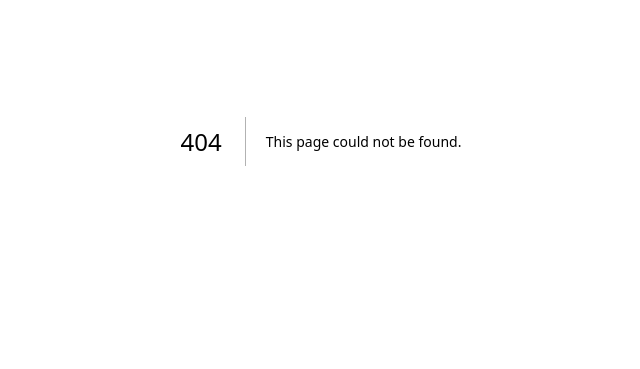
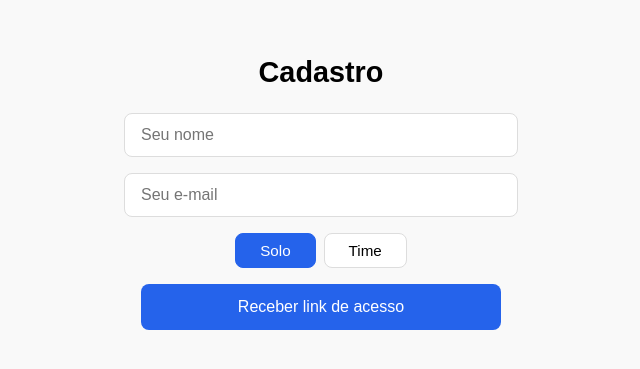
Before and after one commit to Caricaturi/tesouro-jdj, a Next.js app: page /register in a window 1280 px wide. Before the commit this address had no page. Shown: the part 259-628 px from the top of the page, without its empty margins (319-959 px from the left). Built offline with nearby package versions, Linux system fonts and the light colour scheme; no server answers.

Commit message:
Create register.js

```diff
--- /dev/null
+++ b/pages/register.js
@@ -0,0 +1,144 @@
+import { useState } from 'react'
+import { supabase } from '../lib/supabase'
+
+export default function Register() {
+  const [step, setStep] = useState('form') // 'form' | 'sent'
+  const [name, setName] = useState('')
+  const [email, setEmail] = useState('')
+  const [type, setType] = useState('solo')
+  const [teamName, setTeamName] = useState('')
+  const [error, setError] = useState('')
+  const [loading, setLoading] = useState(false)
+
+  async function handleSubmit() {
+    setError('')
+    if (!name || !email) return setError('Preencha todos os campos obrigatórios.')
+    if (type === 'team' && !teamName) return setError('Digite o nome do time.')
+
+    setLoading(true)
+
+    // Store registration data to use after magic link login
+    localStorage.setItem('register_data', JSON.stringify({ name, type, teamName }))
+
+    const { error: authError } = await supabase.auth.signInWithOtp({
+      email,
+      options: {
+        emailRedirectTo: `${window.location.origin}/welcome`
+      }
+    })
+
+    setLoading(false)
+
+    if (authError) return setError('Erro ao enviar o link. Tente novamente.')
+    setStep('sent')
+  }
+
+  if (step === 'sent') {
+    return (
+      <main style={styles.container}>
+        <h2 style={styles.title}>📬 Verifique seu e-mail</h2>
+        <p style={styles.subtitle}>
+          Enviamos um link de acesso para <strong>{email}</strong>.<br />
+          Clique nele para entrar na caça ao tesouro.
+        </p>
+      </main>
+    )
+  }
+
+  return (
+    <main style={styles.container}>
+      <h2 style={styles.title}>Cadastro</h2>
+
+      <input
+        style={styles.input}
+        placeholder="Seu nome"
+        value={name}
+        onChange={e => setName(e.target.value)}
+      />
+
+      <input
+        style={styles.input}
+        placeholder="Seu e-mail"
+        type="email"
+        value={email}
+        onChange={e => setEmail(e.target.value)}
+      />
+
+      <div style={styles.toggle}>
+        <button
+          style={{ ...styles.toggleBtn, ...(type === 'solo' ? styles.toggleActive : {}) }}
+          onClick={() => setType('solo')}
+        >
+          Solo
+        </button>
+        <button
+          style={{ ...styles.toggleBtn, ...(type === 'team' ? styles.toggleActive : {}) }}
+          onClick={() => setType('team')}
+        >
+          Time
+        </button>
+      </div>
+
+      {type === 'team' && (
+        <input
+          style={styles.input}
+          placeholder="Nome do time"
+          value={teamName}
+          onChange={e => setTeamName(e.target.value)}
+        />
+      )}
+
+      {error && <p style={styles.error}>{error}</p>}
+
+      <button style={styles.button} onClick={handleSubmit} disabled={loading}>
+        {loading ? 'Enviando...' : 'Receber link de acesso'}
+      </button>
+    </main>
+  )
+}
+
+const styles = {
+  container: {
+    minHeight: '100vh',
+    display: 'flex',
+    flexDirection: 'column',
+    alignItems: 'center',
+    justifyContent: 'center',
+    padding: '2rem',
+    fontFamily: 'sans-serif',
+    background: '#f9f9f9'
+  },
+  title: { fontSize: '1.8rem', marginBottom: '1.5rem' },
+  subtitle: { fontSize: '1rem', color: '#555', textAlign: 'center', maxWidth: '360px' },
+  input: {
+    width: '100%',
+    maxWidth: '360px',
+    padding: '0.75rem 1rem',
+    marginBottom: '1rem',
+    borderRadius: '8px',
+    border: '1px solid #ddd',
+    fontSize: '1rem'
+  },
+  toggle: { display: 'flex', gap: '0.5rem', marginBottom: '1rem' },
+  toggleBtn: {
+    padding: '0.5rem 1.5rem',
+    borderRadius: '8px',
+    border: '1px solid #ddd',
+    background: '#fff',
+    cursor: 'pointer',
+    fontSize: '0.95rem'
+  },
+  toggleActive: { background: '#2563eb', color: '#fff', border: '1px solid #2563eb' },
+  error: { color: '#dc2626', marginBottom: '1rem', fontSize: '0.9rem' },
+  button: {
+    background: '#2563eb',
+    color: '#fff',
+    border: 'none',
+    borderRadius: '8px',
+    padding: '0.85rem 2rem',
+    fontSize: '1rem',
+    cursor: 'pointer',
+    maxWidth: '360px',
+    width: '100%'
+  }
+}
```
